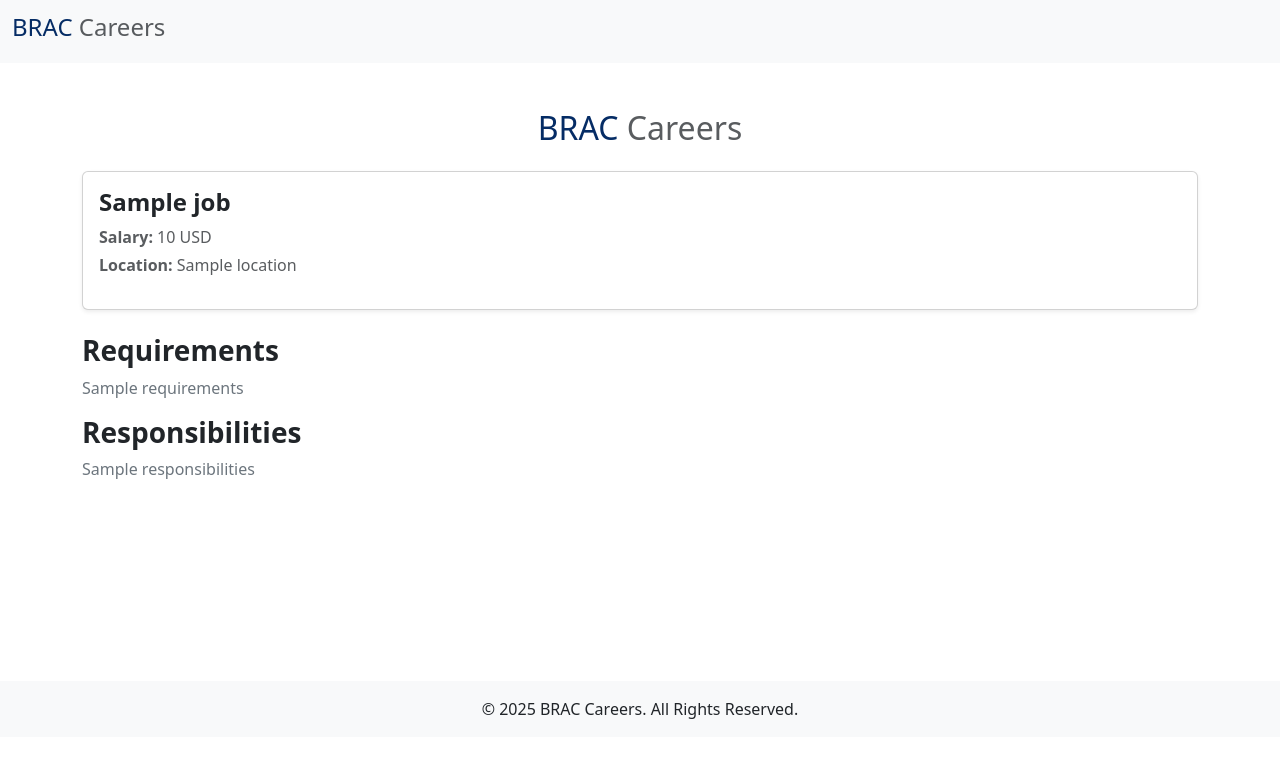
After one commit to ShahidAhmed7/first-flask-project, a Flask app: template templates/jobpage.html in a window 1280 px wide. The commit adds this page. Shown: the top 758 px of the page. Run offline with Flask 3, Linux system fonts and the light colour scheme; the template is opened without the code that fills it: most values are stand-ins (such as "Sample title", 1, 10 or a date in 2020); parts of the project's set-up code (start-up, migrations or seed data) failed here and were passed over.

Commit message:
add dynamic pages and connected it with home page and fetched data from db

```diff
--- a/app.py
+++ b/app.py
@@ -1,5 +1,5 @@
 from flask import Flask,render_template,jsonify
-from database import get_job_list
+from database import get_job_list, get_job_data
 
 app = Flask(__name__)
 
@@ -13,6 +13,18 @@ def home():
 def list_jobs():
     return jsonify(job_list)
 
+@app.route('/api/jobs/<id>')
+def show_job_data(id):
+    data = get_job_data(id)
+    return jsonify(data)
+
+@app.route('/jobs/<id>')
+def apply_job_data(id):
+    data = get_job_data(id)
+    if data is None:
+        return "Not found", 404  # Handle missing job data
+    return render_template("jobpage.html",job = data)
+
 
 if __name__ == "__main__":
     app.run(host='0.0.0.0', debug=True)
--- /dev/null
+++ b/templates/jobpage.html
@@ -0,0 +1,44 @@
+<!DOCTYPE html>
+<html lang="en">
+<head>
+    <meta charset="UTF-8">
+    <meta name="viewport" content="width=device-width, initial-scale=1.0">
+    <link rel="stylesheet" type="text/css" href="{{ url_for('static', filename='style.css') }}">
+    <link href="https://cdn.jsdelivr.net/npm/bootstrap@5.3.3/dist/css/bootstrap.min.css" rel="stylesheet" integrity="sha384-QWTKZyjpPEjISv5WaRU9OFeRpok6YctnYmDr5pNlyT2bRjXh0JMhjY6hW+ALEwIH" crossorigin="anonymous">
+    <title>{{job['title']}}-BRAC Careers</title>
+</head>
+<body>
+
+    {% include 'navbar.html' %}
+
+    <div class="container mt-5">
+        <h2 class="text-primary-emphasis text-center" style = "margin-top: 10px;">
+            BRAC <span class="text-body-secondary">Careers</span>
+        </h2>
+
+        <div class="card mt-4 shadow-sm">
+            <div class="card-body">
+                <h4 class="card-title fw-bold">{{ job['title'] }}</h4>
+                <p class="text-muted mb-1"><strong>Salary:</strong> {{ job['salary'] }} {{ job['currency'] }}</p>
+                <p class="text-muted"><strong>Location:</strong> {{ job['location'] }}</p>
+            </div>
+        </div>
+
+        <div class="mt-4">
+            <h3 class="fw-semibold">Requirements</h3>
+            <p class="text-secondary">{{ job['requirements'] }}</p>
+        </div>
+
+        <div class="mt-3">
+            <h3 class="fw-semibold">Responsibilities</h3>
+            <p class="text-secondary">{{ job['responsibilities'] }}</p>
+        </div>
+    </div>
+
+    <!-- Footer -->
+    <footer class="bg-light text-dark text-center py-3" style = "margin-top: 200px;">
+        <p class="mb-0">© 2025 BRAC Careers. All Rights Reserved.</p>
+    </footer>
+
+</body>
+</html>
--- a/templates/jobs.html
+++ b/templates/jobs.html
@@ -11,7 +11,9 @@
             {% endif %}
         </div>
         <div class="col-1 align-self-center">
+            <a href = "/jobs/{{job['id']}}">
             <button type="button" class="btn btn-outline-primary">Apply</button>
+            </a>
         </div>
     </div>
 </div>
--- /dev/null
+++ b/templates/navbar.html
@@ -0,0 +1,9 @@
+<!-- Navbar -->
+<nav class="navbar bg-body-tertiary fixed-top">
+    <div class="container-fluid">
+        <span class="navbar-brand mb-0 h1"><h4 class="text-primary-emphasis">
+        BRAC <span class="text-body-secondary">Careers</span>
+    </h4> </span>
+    </div>
+</nav>
+<div style = "height : 61px"></div>
```
Also changed, not shown: database.py (+8 -0 lines), templates/home.html (+2 -13 lines), static/style.css (line endings or trailing spaces).
